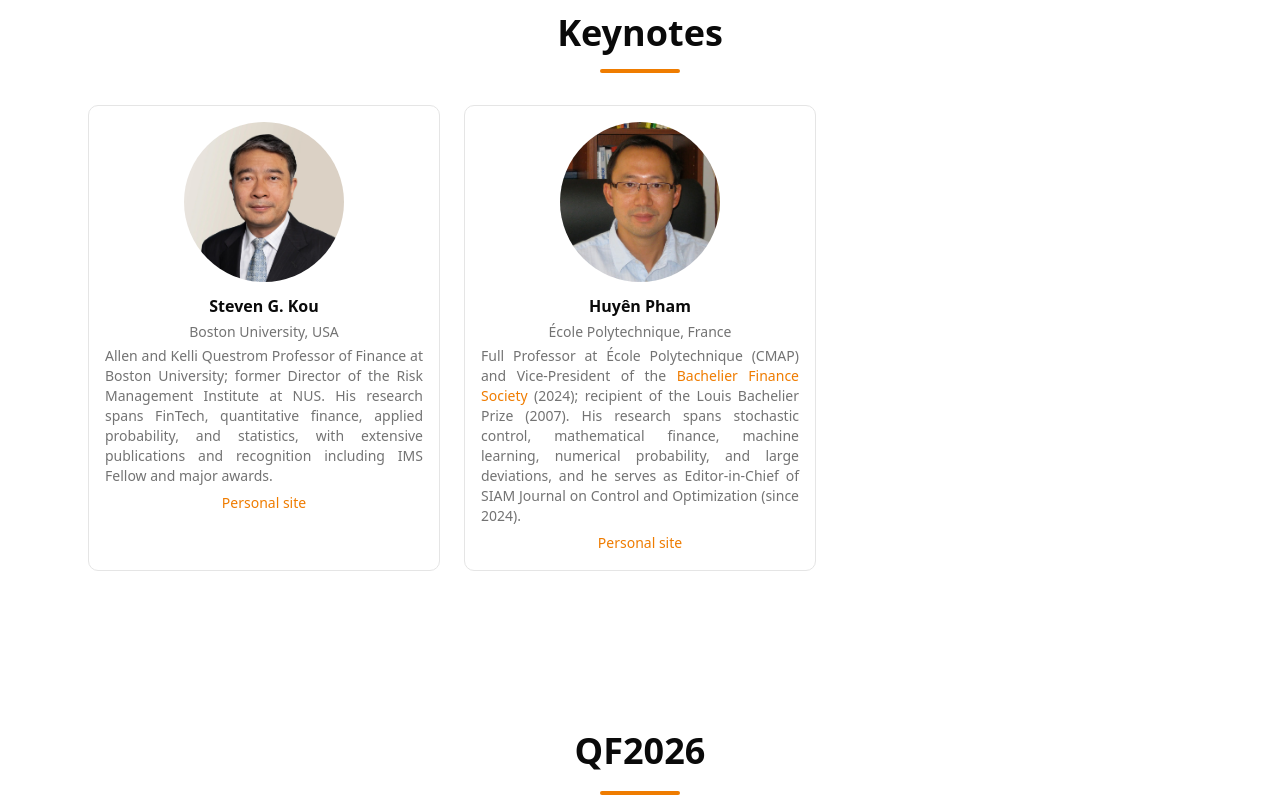
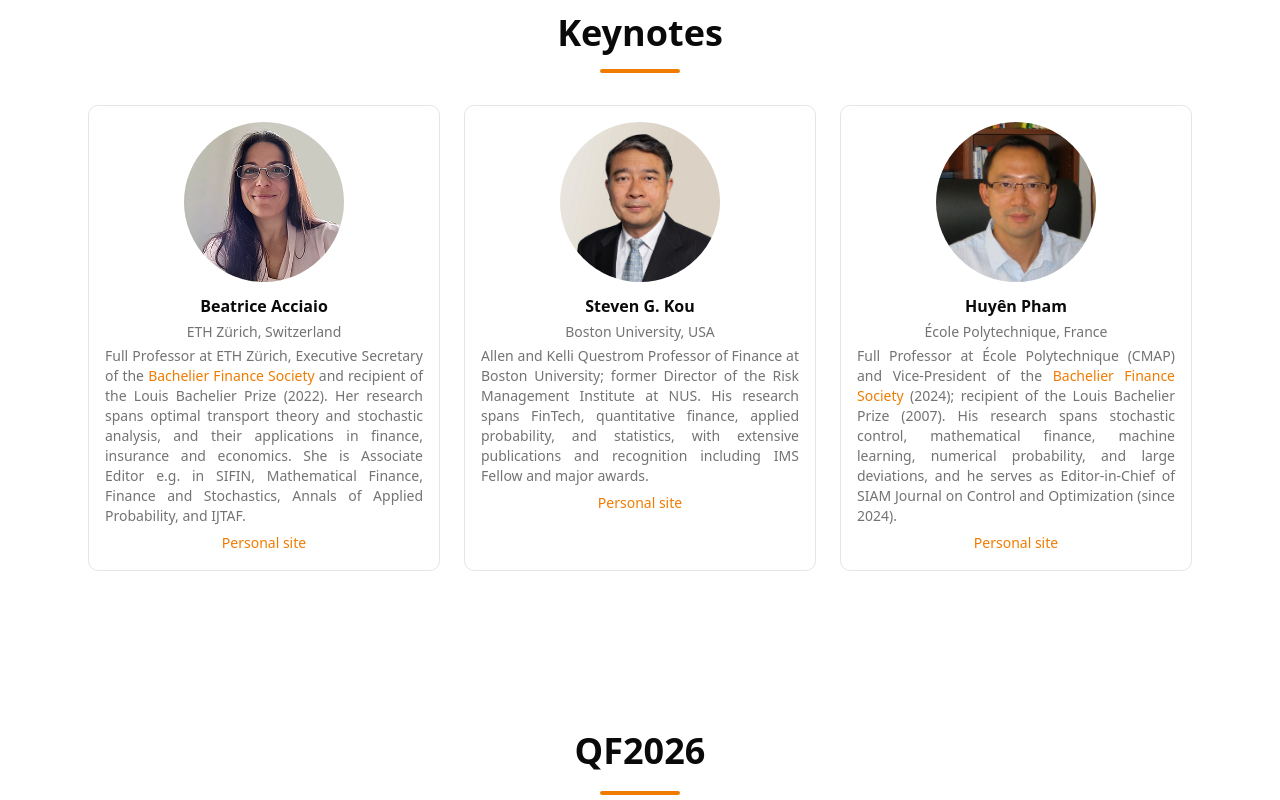
Before and after one commit to Hanmingh/quantitative-finance-conference-2026, a React (Vite) app: page / in a window 1280 px wide. Shown: the part 740-1540 px from the top of the page. Built offline with nearby package versions, Linux system fonts and the light colour scheme.

Commit message:
debug&keynotes_update

```diff
--- a/src/App.tsx
+++ b/src/App.tsx
@@ -131,7 +131,7 @@
 									<div className="flex flex-wrap items-center gap-2 text-xs text-muted-foreground md:gap-3 md:text-sm">
 										<span className="font-medium">Conference fees:</span>
 										<span className="inline-flex items-center rounded-full bg-muted px-2 py-0.5 text-[11px] md:text-xs text-foreground">Standard S$350</span>
-										<span className="inline-flex items-center rounded-full bg-muted px-2 py-0.5 text-[11px] md:text-xs text-foreground">Student $150</span>
+										<span className="inline-flex items-center rounded-full bg-muted px-2 py-0.5 text-[11px] md:text-xs text-foreground">Student S$150</span>
 										<span className="hidden md:inline text-muted-foreground">•</span>
 										<span className="inline-flex items-center rounded-full bg-muted/70 px-2 py-0.5 text-[11px] md:text-xs text-foreground">Dinner included</span>
 									</div>
--- a/src/data/keynotes.ts
+++ b/src/data/keynotes.ts
@@ -8,6 +8,14 @@
 }
 
 export const keynotes: Keynote[] = [
+  {
+    name: "Beatrice Acciaio",
+    affiliation: "ETH Zürich, Switzerland",
+    siteUrl: "https://people.math.ethz.ch/~beacciaio/",
+    initials: "BA",
+    bio: "Full Professor at ETH Zürich, Executive Secretary of the Bachelier Finance Society and recipient of the Louis Bachelier Prize (2022). Her research spans optimal transport theory and stochastic analysis, and their applications in finance, insurance and economics. She is Associate Editor e.g. in SIFIN, Mathematical Finance, Finance and Stochastics, Annals of Applied Probability, and IJTAF.",
+    imageSrc: "/Bea.png",
+  },
   {
     name: "Steven G. Kou",
     affiliation: "Boston University, USA",
@@ -25,6 +33,6 @@
     bio:
       "Full Professor at École Polytechnique (CMAP) and Vice-President of the Bachelier Finance Society (2024); recipient of the Louis Bachelier Prize (2007). His research spans stochastic control, mathematical finance, machine learning, numerical probability, and large deviations, and he serves as Editor-in-Chief of SIAM Journal on Control and Optimization (since 2024).",
     imageSrc: "/pham.jpg",
-  },
+  }
 
 ]
```
Also changed, not shown: public/Bea.png (added).
